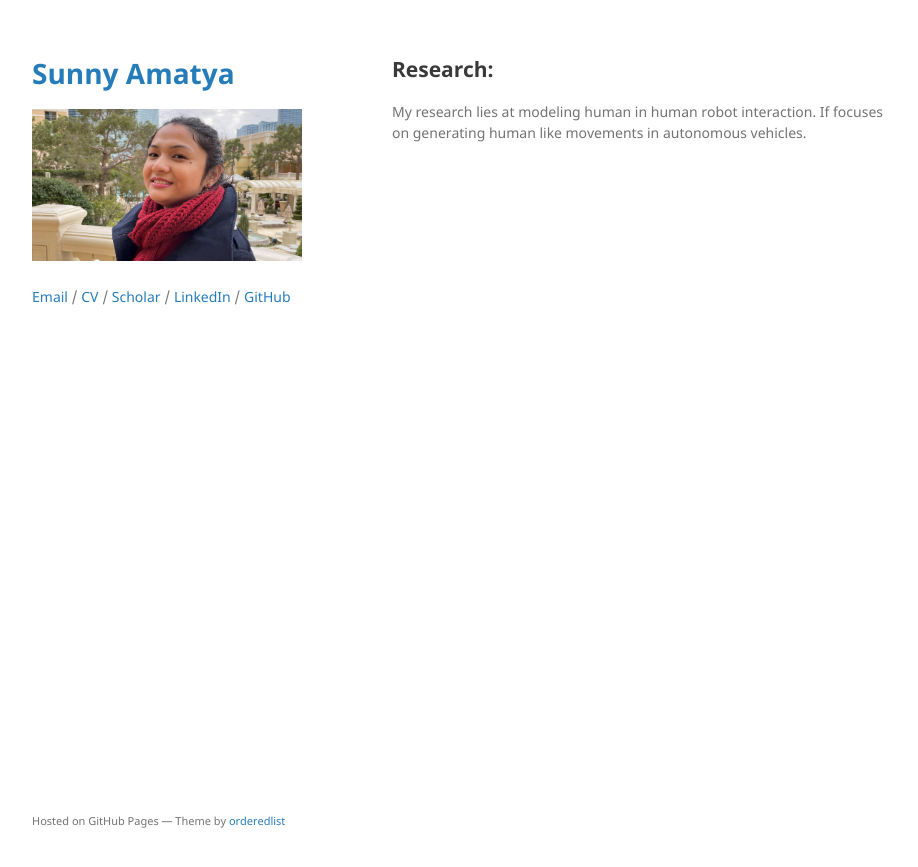
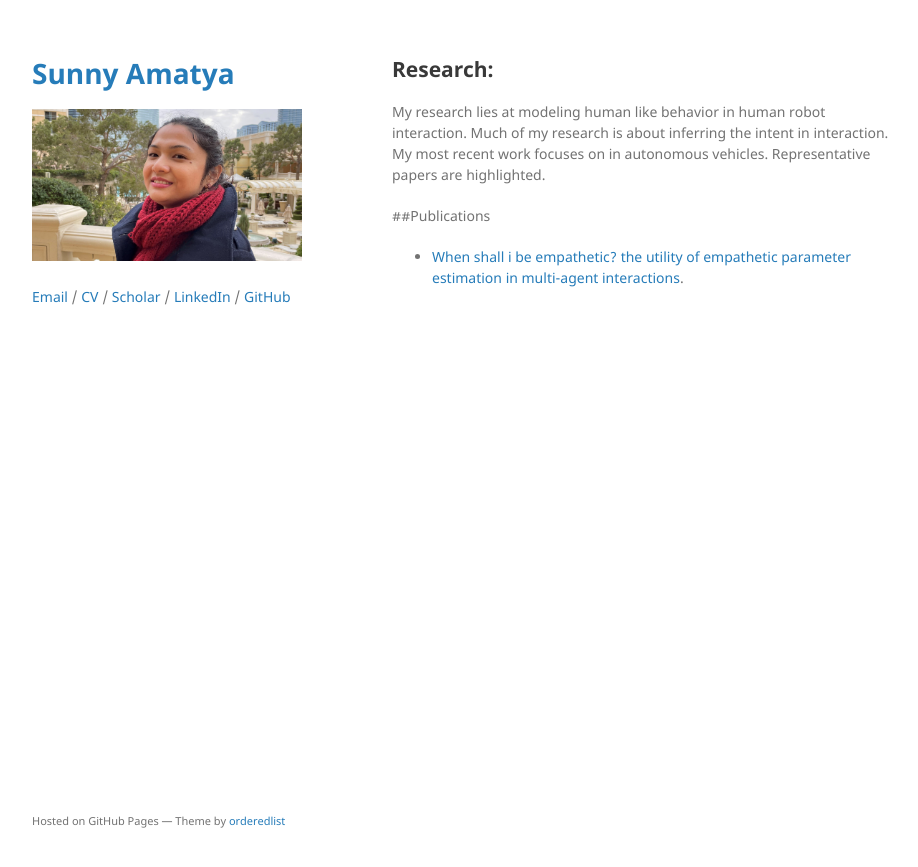
Before and after one commit to sunamatya/sunamatya.github.io, a Jekyll site: the page built from index.md, in a window 1280 px wide. Shown: the top 867 px of the page, without its empty margins (178-1096 px from the left). Built offline with Jekyll 4.4.1, drawn with Linux system fonts in a browser that asks for light colours; the repository's description, which GitHub fills in, is left out; our own code applies the rules of GitHub Pages for plain Markdown files.

Commit message:
testing for publication

```diff
--- a/index.md
+++ b/index.md
@@ -2,4 +2,8 @@
 layout: default
 ---
 ## Research:
-My research lies at modeling human in human robot interaction. If focuses on generating human like movements in autonomous vehicles.
+My research lies at modeling human like behavior in human robot interaction. Much of my research is about inferring the intent in interaction.
+My most recent work focuses on in autonomous vehicles. Representative papers are highlighted.
+
+##Publications
+*   [When shall i be empathetic? the utility of empathetic parameter estimation in multi-agent interactions](.https://ieeexplore.ieee.org/stamp/stamp.jsp?arnumber=9561079).
```
